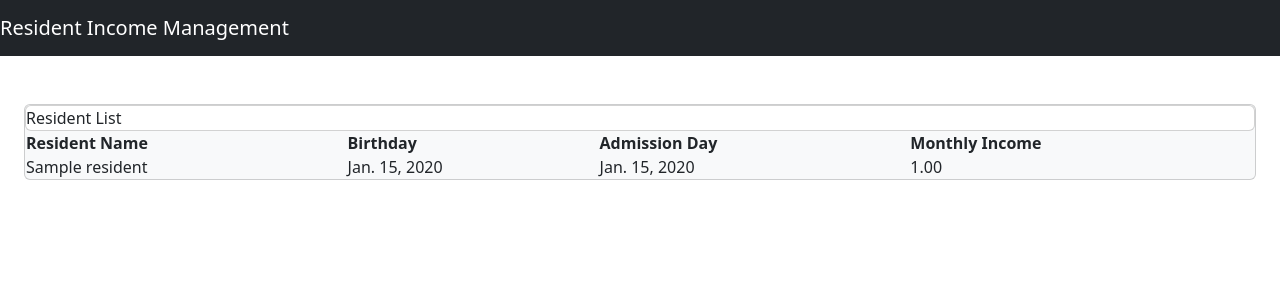
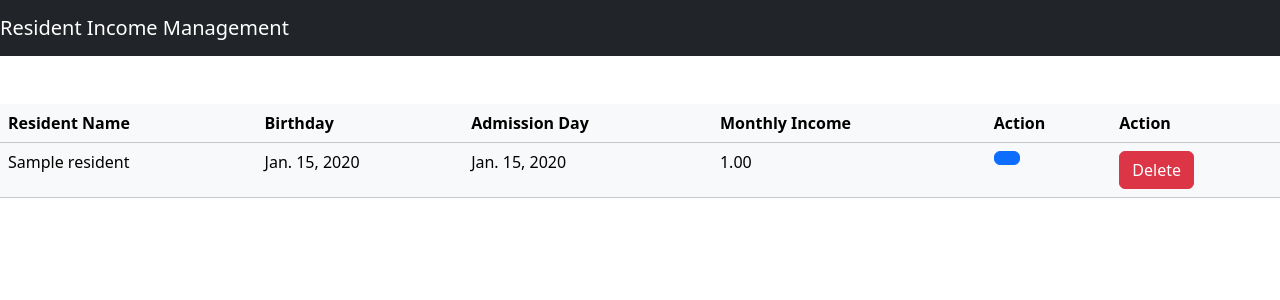
Before and after one commit to kofi12/python_bill_proj, a Django app: page / in a window 1280 px wide. Shown: the top 300 px of the page. Run offline with Django 4.2, Linux system fonts and the light colour scheme; tables that the repository leaves empty hold one stand-in row (values such as "Sample post").

Commit message:
restructure templates to utilitze inheritance and decrease code duplication

```diff
--- /dev/null
+++ b/bill_auto/templates/base.html
@@ -0,0 +1,19 @@
+<!DOCTYPE>
+<html>
+    <head>
+        <link href="https://cdn.jsdelivr.net/npm/bootstrap@5.3.0-alpha3/dist/css/bootstrap.min.css" rel="stylesheet">
+
+
+        <body>
+            <nav class="navbar navbar-dark bg-dark justify-content-between">
+                <a class="navbar-brand">Resident Income Management</a>
+            </nav>
+            <br><br>
+            <div>
+                {% block body %}
+                {% endblock %}
+            </div>
+            <script src="https://cdn.jsdelivr.net/npm/bootstrap@5.3.0-alpha3/dist/js/bootstrap.bundle.min.js"></script>
+        </body>
+    </head>
+</html>
--- a/bill_auto/templates/dashboard.html
+++ b/bill_auto/templates/dashboard.html
@@ -1,37 +1,28 @@
-<!DOCTYPE>
-<html>
-    <head>
-        <link href="https://cdn.jsdelivr.net/npm/bootstrap@5.3.0-alpha3/dist/css/bootstrap.min.css" rel="stylesheet">
+{% extends "base.html" %}
 
-
-        <body>
-            <nav class="navbar navbar-dark bg-dark justify-content-between">
-                <a class="navbar-brand">Resident Income Management</a>
-            </nav>
-            <br><br>
-              <div class="card bg-light ms-4 me-4 mb-4">
-                <div class="card header">
-                  <div class="col-sm">
-                    <i class="fa-solid fa-list fa-lg"></i> Resident List
-                  </div>
-                </div>
-            <table name="dash-table" sty>
+{% block body %}
+            <div class="table-responsive">
+                <table class="table table-light">
+                    <thead class="thead-dark">
                         <tr>
-                    <th name="resident">Resident Name</th>
-                    <th class="date" name="birth">Birthday</th>
-                    <th class="date" name="admission">Admission Day</th>
-                    <th class="money" name="rent">Monthly Income</th>
+                            <th scope="col">Resident Name</th>
+                            <th scope="col">Birthday</th>
+                            <th scope="col">Admission Day</th>
+                            <th scope="col">Monthly Income</th>
+                            <th scope="col">Action</th>
+                            <th scope="col">Action</th>
                         </tr>
+                    </thead>
                     {% for resident in residents %}
                     <tr>
                         <td>{{ resident.name }}</td>
                         <td>{{ resident.birthday }}</td>
                         <td>{{ resident.admission_date }}</td>
                         <td>{{ resident.rent }}</td>
+                        <td><button type="button" class="btn btn-primary"><i class="fa-thin fa-pencil"></i></button></td>
+                        <td><button type="button" class="btn btn-danger">Delete</button></td>
                     </tr>
                     {% endfor %}
                 </table>
-            <script src="https://cdn.jsdelivr.net/npm/bootstrap@5.3.0-alpha3/dist/js/bootstrap.bundle.min.js"></script>
-        </body>
-    </head>
-</html>
+            </div>
+{% endblock %}
```
Lines whose indentation alone changed are shown as unchanged.
